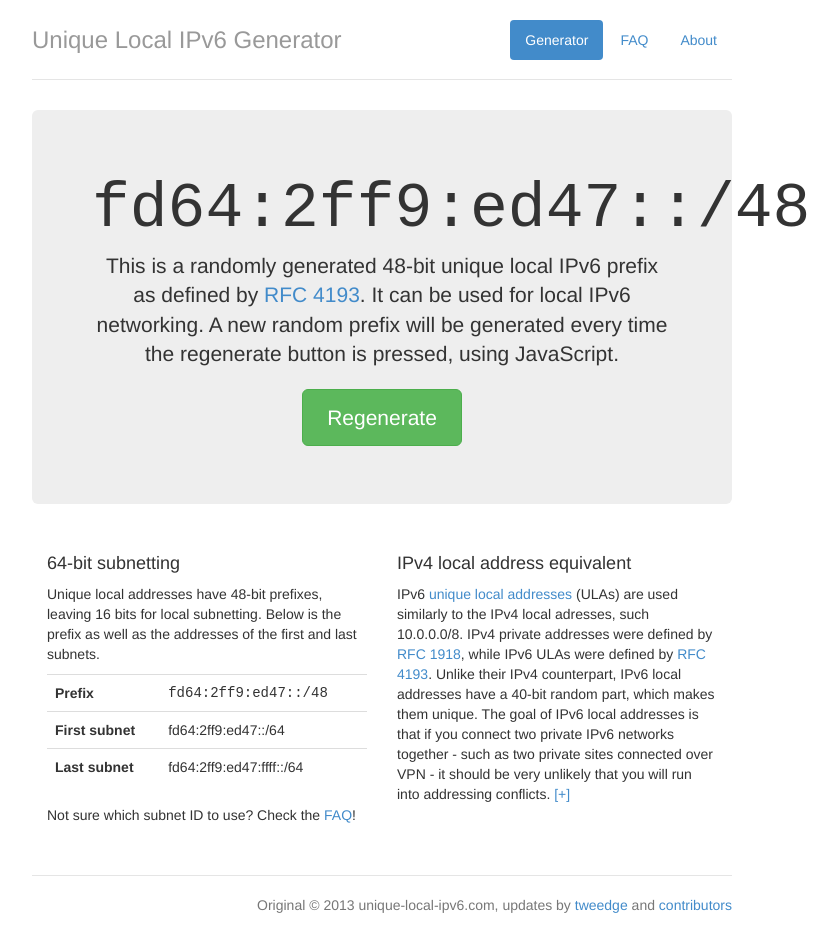
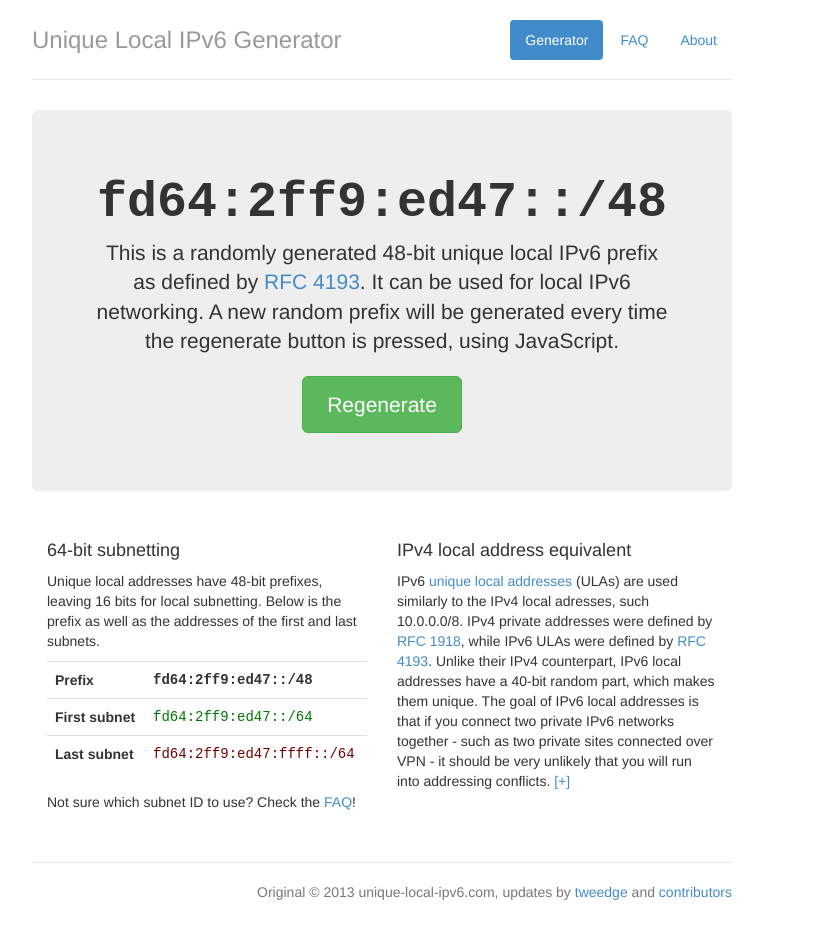
Before and after one commit to tweedge/unique-local-ipv6, a plain HTML site: page index.html in a window 1280 px wide. Shown: the whole page, without its empty margins (258-1096 px from the left). Drawn offline with Linux system fonts and the light colour scheme.

Commit message:
more visual interest

```diff
--- a/css/styles.css
+++ b/css/styles.css
@@ -52,8 +52,25 @@ body {
   font-size: 21px;
   padding: 14px 24px;
 }
+
+.jumbotron .prefix {
+    font-size: 50px;
+}
+
 .prefix {
-  font-family: Monospace;
+    font-family: Monospace;
+    font-weight: bold;
+}
+
+.sub-1st, .sub-last {
+    font-family: Monospace;
+}
+
+.sub-1st {
+    color: #007700;
+}
+.sub-last {
+    color: #770000;
 }
 
 /* Supporting marketing content */
```
